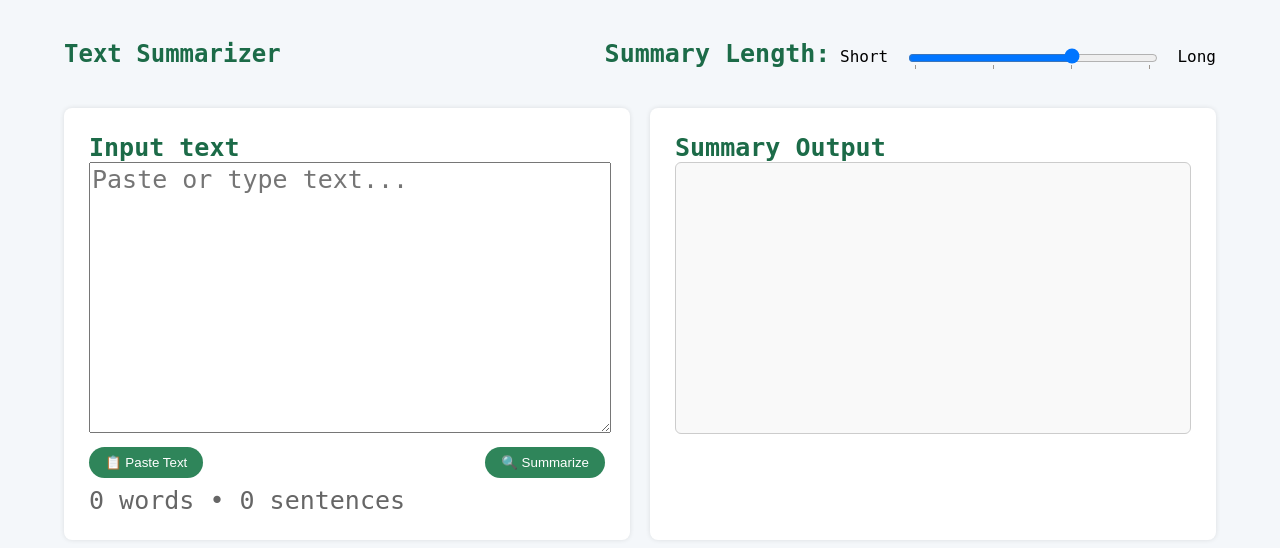
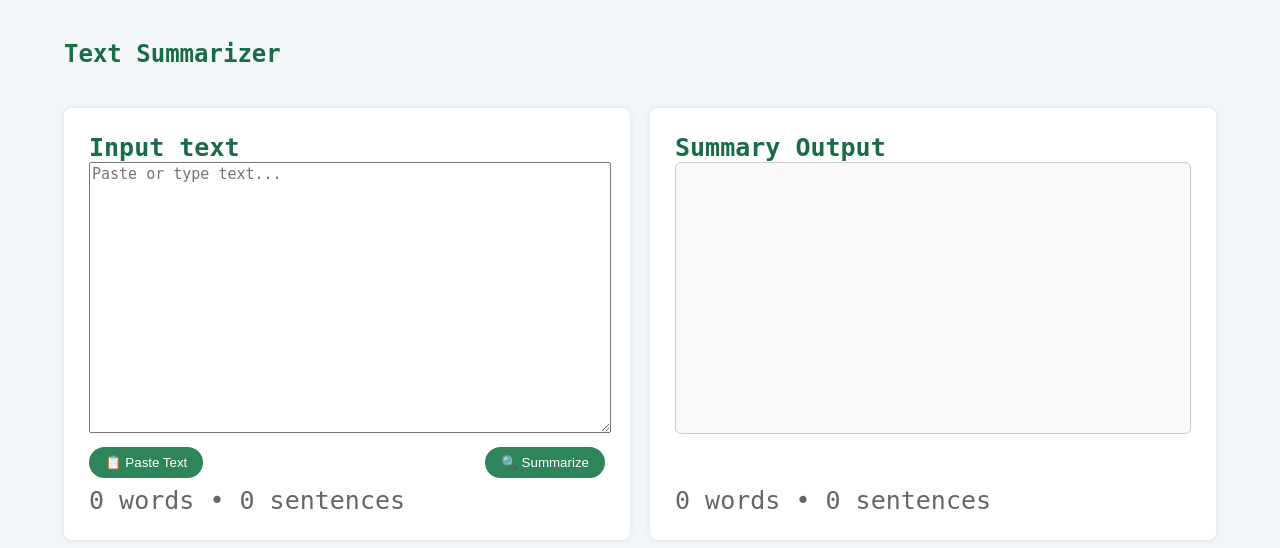
Before and after one commit to hoangbaokhanh1511/Text_Summarization_Project, a Flask app: page / in a window 1280 px wide. Shown: the top 548 px of the page. Run offline with Flask 3, Linux system fonts and the light colour scheme; some libraries are stand-ins or nearby versions.

Commit message:
[Update code]

```diff
--- a/model/inference.py
+++ b/model/inference.py
@@ -5,7 +5,7 @@ class Summarizer:
         self.tokenizer = AutoTokenizer.from_pretrained(model_name)
         self.model = AutoModelForSeq2SeqLM.from_pretrained(model_name)
 
-    def summarize(self, text, max_length=60, min_length=10):
+    def summarize(self, text, max_length=1024, min_length=60):
         inputs = self.tokenizer.encode(text, return_tensors="pt", truncation=True)
         summary_ids = self.model.generate(inputs, max_length=max_length, min_length=min_length, length_penalty=2.0, num_beams=4, early_stopping=True)
         return self.tokenizer.decode(summary_ids[0], skip_special_tokens=True)
--- a/static/style.css
+++ b/static/style.css
@@ -20,53 +20,6 @@ h2 {
     color: #1c6b48;
 }
 
-/* .slider-container {
-    display: flex;
-    align-items: center;
-    gap: 10px;
-} */
-input[type=range] {
-  width: 250px;
-  height: 8px;
-  background: #ddd;
-  border-radius: 5px;
-  outline: none;
-  margin: 0 10px;
-}
-
-input[type=range]::-webkit-slider-thumb {
-  -webkit-appearance: none;
-  height: 20px;
-  width: 20px;
-  background: white;
-  /* border: 3px solid #00703c; */
-  border-radius: 50%;
-  cursor: pointer;
-  margin-top: -6px; /* align thumb vertically */
-}
-
-input[type=range]::-webkit-slider-runnable-track {
-  height: 8px;
-  /* background: linear-gradient(to right, #00703c 0%, #00703c 50%, #ccc 50%, #ccc 100%); */
-  border-radius: 5px;
-}
-
-/* Firefox */
-input[type=range]::-moz-range-thumb {
-  height: 20px;
-  width: 20px;
-  background: white;
-  border: 3px solid #00703c;
-  border-radius: 50%;
-  cursor: pointer;
-}
-
-input[type=range]::-moz-range-track {
-  height: 8px;
-  background: #ddd;
-  border-radius: 5px;
-}
-
 .editor {
     display: flex;
     gap: 20px;
@@ -85,7 +38,7 @@ textarea {
     width: 100%;
     height: 265px;
     resize: vertical;
-    font-size: 25px;
+    font-size: 15px;
 }
 
 .actions {
@@ -110,6 +63,7 @@ textarea {
 #summaryBox {
     white-space: pre-wrap;
     padding: 10px;
+    margin-bottom: 52px;
     border: 1px solid #ccc;
     border-radius: 6px;
     background: #f9f9f9;
--- a/templates/index.html
+++ b/templates/index.html
@@ -14,30 +14,7 @@
         <div>
             <h2>Text Summarizer</h2>
         </div>
-
-        <div>
-          <label for="summary_length"><strong>Summary Length:</strong></label>
-          <span>Short</span>
-          <input
-            type="range"
-            id="summary_length"
-            name="summary_length"
-            min="1"
-            max="4"
-            step="1"
-            list="tickmarks"
-          />
-
-          <datalist id="tickmarks">
-            <option value="1"></option>
-            <option value="2"></option>
-            <option value="3"></option>
-            <option value="4"></option>
-          </datalist>
-          <span>Long</span>
-        </div>
-      </div>
-
+    </div>
       <form method="POST">
         <div class="editor">
           <div class="input-box">
@@ -62,6 +39,10 @@
           <div class="output-box">
             <label><strong>Summary Output</strong></label>
             <div id="summaryBox">{{ summary }}</div>
+            <div class="stats">
+                <span id="summaryWordCount">0 words</span> •
+                <span id="summarySentenceCount">0 sentences</span>
+            </div>
           </div>
         </div>
       </form>
@@ -89,11 +70,30 @@
           "sentenceCount"
         ).innerText = `${sentences} sentences`;
       }
-
+      function updateSummaryCounts() {
+        const summary = document.getElementById("summaryBox").innerText;
+        const words = summary
+          .trim()
+          .split(/\s+/)
+          .filter((w) => w).length;
+        const sentences = summary
+          .split(/[.!?]+/)
+          .filter((s) => s.trim().length > 0).length;
+        document.getElementById("summaryWordCount").innerText = `${words} words`;
+        document.getElementById(
+          "summarySentenceCount"
+        ).innerText = `${sentences} sentences`;
+      }
       document
         .getElementById("textInput")
         .addEventListener("input", updateCounts);
       window.onload = updateCounts;
+      window.onload = function () {
+        updateCounts();           // cập nhật input
+        updateSummaryCounts();    // cập nhật output
+      };
     </script>
+    <script src="https://cdn.jsdelivr.net/npm/@popperjs/core@2.11.8/dist/umd/popper.min.js" integrity="sha384-I7E8VVD/ismYTF4hNIPjVp/Zjvgyol6VFvRkX/vR+Vc4jQkC+hVqc2pM8ODewa9r" crossorigin="anonymous"></script>
+    <script src="https://cdn.jsdelivr.net/npm/bootstrap@5.3.7/dist/js/bootstrap.min.js" integrity="sha384-7qAoOXltbVP82dhxHAUje59V5r2YsVfBafyUDxEdApLPmcdhBPg1DKg1ERo0BZlK" crossorigin="anonymous"></script>
   </body>
 </html>
```
